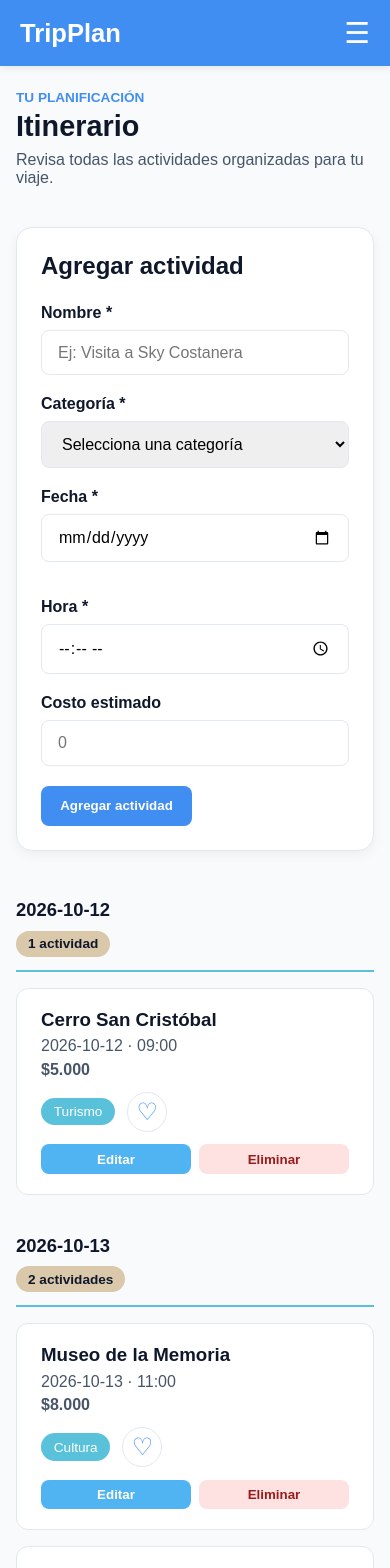
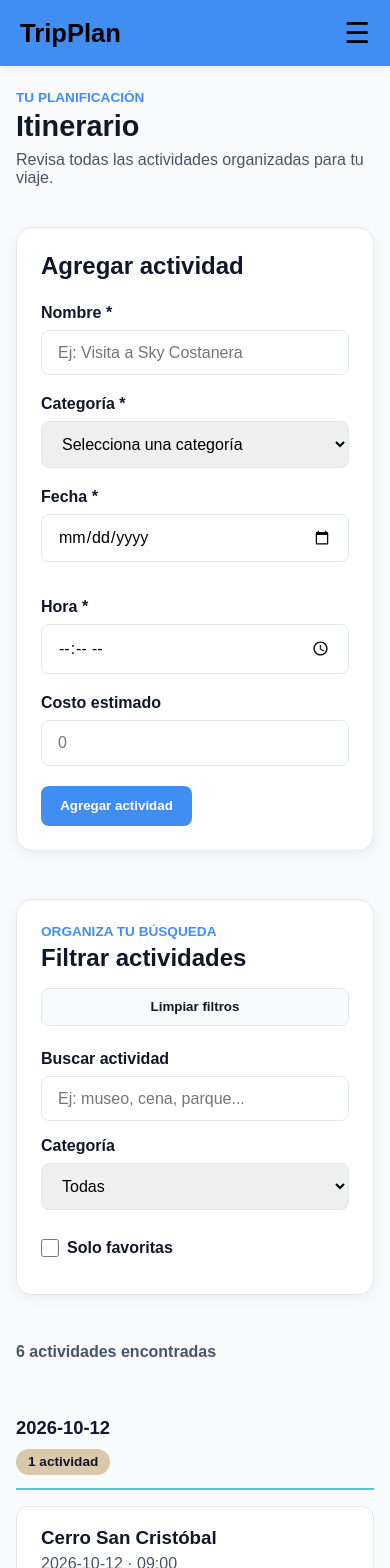
Before and after one commit to marycodder/viajes, a React (Vite) app: page /itinerario in a window 390 px wide. Shown: the top 1568 px of the page. Built offline with nearby package versions, Linux system fonts and the light colour scheme.

Commit message:
Se añadió filtro a itinerario

```diff
--- a/src/pages/Itinerario.jsx
+++ b/src/pages/Itinerario.jsx
@@ -1,3 +1,5 @@
+import { useState } from 'react';
+
 import ActivityCard from '../components/ActivityCard';
 import ActivityForm from '../components/ActivityForm';
 
@@ -6,6 +8,10 @@ function Itinerario({
   setActividades,
   onAlternarFavorito,
 }) {
+  const [busqueda, setBusqueda] = useState('');
+  const [categoria, setCategoria] = useState('Todas');
+  const [soloFavoritos, setSoloFavoritos] = useState(false);
+
   const agregarActividad = (nuevaActividad) => {
     setActividades((actividadesActuales) => [
       ...actividadesActuales,
@@ -23,7 +29,9 @@ function Itinerario({
     }
 
     setActividades((actividadesActuales) =>
-      actividadesActuales.filter((actividad) => actividad.id !== id)
+      actividadesActuales.filter(
+        (actividad) => actividad.id !== id
+      )
     );
   };
 
@@ -37,12 +45,39 @@ function Itinerario({
     );
   };
 
-  const actividadesOrdenadas = [...actividades].sort((a, b) => {
+  const limpiarFiltros = () => {
+    setBusqueda('');
+    setCategoria('Todas');
+    setSoloFavoritos(false);
+  };
+
+  const actividadesFiltradas = actividades.filter((actividad) => {
+    const coincideBusqueda = actividad.nombre
+      .toLowerCase()
+      .includes(busqueda.toLowerCase());
+
+    const coincideCategoria =
+      categoria === 'Todas' ||
+      actividad.categoria === categoria;
+
+    const coincideFavorito =
+      !soloFavoritos || actividad.favorito;
+
+    return (
+      coincideBusqueda &&
+      coincideCategoria &&
+      coincideFavorito
+    );
+  });
+
+  const actividadesOrdenadas = [...actividadesFiltradas].sort(
+    (a, b) => {
       const fechaA = new Date(`${a.fecha}T${a.hora}`);
       const fechaB = new Date(`${b.fecha}T${b.hora}`);
 
       return fechaA - fechaB;
-  });
+    }
+  );
 
   const actividadesPorFecha = actividadesOrdenadas.reduce(
     (grupos, actividad) => {
@@ -66,13 +101,111 @@ function Itinerario({
 
         <h2>Itinerario</h2>
 
-        <p>Revisa todas las actividades organizadas para tu viaje.</p>
+        <p>
+          Revisa todas las actividades organizadas para tu viaje.
+        </p>
       </section>
 
       <ActivityForm onAgregarActividad={agregarActividad} />
 
+      <section className="itinerary-filters">
+        <div className="filters-header">
+          <div>
+            <p className="section-label">Organiza tu búsqueda</p>
+            <h2>Filtrar actividades</h2>
+          </div>
+
+          <button
+            className="clear-filters-button"
+            onClick={limpiarFiltros}
+          >
+            Limpiar filtros
+          </button>
+        </div>
+
+        <div className="filters-grid">
+          <div className="filter-group">
+            <label htmlFor="buscar-actividad">
+              Buscar actividad
+            </label>
+
+            <input
+              id="buscar-actividad"
+              type="text"
+              placeholder="Ej: museo, cena, parque..."
+              value={busqueda}
+              onChange={(evento) =>
+                setBusqueda(evento.target.value)
+              }
+            />
+          </div>
+
+          <div className="filter-group">
+            <label htmlFor="categoria-filtro">
+              Categoría
+            </label>
+
+            <select
+              id="categoria-filtro"
+              value={categoria}
+              onChange={(evento) =>
+                setCategoria(evento.target.value)
+              }
+            >
+              <option value="Todas">Todas</option>
+              <option value="Turismo">Turismo</option>
+              <option value="Cultura">Cultura</option>
+              <option value="Gastronomía">
+                Gastronomía
+              </option>
+              <option value="Paseo">Paseo</option>
+              <option value="Entretenimiento">
+                Entretenimiento
+              </option>
+            </select>
+          </div>
+
+          <label className="favorite-filter">
+            <input
+              type="checkbox"
+              checked={soloFavoritos}
+              onChange={(evento) =>
+                setSoloFavoritos(evento.target.checked)
+              }
+            />
+
+            <span>Solo favoritas</span>
+          </label>
+        </div>
+      </section>
+
       <section className="itinerary-content">
-        {Object.entries(actividadesPorFecha).map(
+        <div className="itinerary-results">
+          <span>
+            {actividadesFiltradas.length}{' '}
+            {actividadesFiltradas.length === 1
+              ? 'actividad encontrada'
+              : 'actividades encontradas'}
+          </span>
+        </div>
+
+        {actividadesFiltradas.length === 0 ? (
+          <div className="itinerary-empty">
+            <h3>No encontramos actividades</h3>
+
+            <p>
+              Prueba modificando o limpiando los filtros.
+            </p>
+
+            <button
+              className="primary-button"
+              onClick={limpiarFiltros}
+            >
+              Limpiar filtros
+            </button>
+          </div>
+        ) : (
+          Object.entries(actividadesPorFecha).map(
             ([fecha, actividadesDelDia]) => (
               <div className="itinerary-day" key={fecha}>
                 <div className="itinerary-date">
@@ -91,13 +224,20 @@ function Itinerario({
                     <ActivityCard
                       key={actividad.id}
                       actividad={actividad}
-                    onActualizarActividad={actualizarActividad}
-                    onEliminarActividad={eliminarActividad}
-                    onAlternarFavorito={onAlternarFavorito}
+                      onActualizarActividad={
+                        actualizarActividad
+                      }
+                      onEliminarActividad={
+                        eliminarActividad
+                      }
+                      onAlternarFavorito={
+                        onAlternarFavorito
+                      }
                     />
                   ))}
                 </div>
               </div>
+            )
           )
         )}
       </section>
--- a/src/styles/styles.css
+++ b/src/styles/styles.css
@@ -874,6 +874,122 @@ a {
   color: var(--color-primary);
   font-size: 1.15rem;
 }
+
+/* Filtros del itinerario */
+
+.itinerary-filters {
+  margin-bottom: 3rem;
+  padding: 1.5rem;
+
+  background-color: var(--color-surface);
+  border: 1px solid var(--color-border);
+  border-radius: 16px;
+
+  box-shadow: 0 4px 12px rgba(0, 0, 0, 0.05);
+}
+
+.filters-header {
+  display: flex;
+  justify-content: space-between;
+  align-items: flex-end;
+  gap: 1rem;
+
+  margin-bottom: 1.5rem;
+}
+
+.filters-grid {
+  display: grid;
+  grid-template-columns: 2fr 1fr auto;
+  gap: 1rem;
+  align-items: end;
+}
+
+.filter-group {
+  display: flex;
+  flex-direction: column;
+  gap: 0.5rem;
+}
+
+.filter-group label {
+  font-weight: 600;
+}
+
+.filter-group input,
+.filter-group select {
+  width: 100%;
+  padding: 0.8rem 1rem;
+
+  border: 1px solid var(--color-border);
+  border-radius: 8px;
+
+  font: inherit;
+}
+
+.filter-group input:focus,
+.filter-group select:focus {
+  outline: 2px solid var(--color-secondary);
+  border-color: transparent;
+}
+
+.favorite-filter {
+  display: flex;
+  align-items: center;
+  gap: 0.5rem;
+
+  min-height: 44px;
+
+  font-weight: 600;
+  cursor: pointer;
+}
+
+.favorite-filter input {
+  width: 18px;
+  height: 18px;
+}
+
+.clear-filters-button {
+  padding: 0.65rem 1rem;
+
+  border: 1px solid var(--color-border);
+  border-radius: 8px;
+
+  background-color: var(--color-background);
+  color: var(--color-text);
+
+  font-weight: 600;
+  cursor: pointer;
+}
+
+.clear-filters-button:hover {
+  background-color: var(--color-sand);
+}
+
+.itinerary-results {
+  margin-bottom: 1rem;
+
+  color: var(--color-text-secondary);
+  font-weight: 600;
+}
+
+.itinerary-empty {
+  padding: 3rem 2rem;
+
+  background-color: var(--color-surface);
+  border: 1px solid var(--color-border);
+  border-radius: 16px;
+
+  text-align: center;
+}
+
+.itinerary-empty h3 {
+  margin-bottom: 0.5rem;
+}
+
+.itinerary-empty p {
+  margin-bottom: 1.5rem;
+
+  color: var(--color-text-secondary);
+}
 /* RESPONSIVE */
 
 @media (max-width: 768px) {
@@ -1019,10 +1135,81 @@ a {
 .trip-summary-grid {
   grid-template-columns: repeat(2, 1fr);
 }
+/* Texto negro en Navbar y Dashboard */
+
+/* Navbar */
+.navbar {
+  color: #000000;
+}
+
+.navbar-brand h1 {
+  color: #000000;
+}
+
+.navbar-links a {
+  color: #000000;
+}
+
+.menu-toggle {
+  color: #000000;
+}
+
+/* Dashboard */
+.dashboard,
+.dashboard h1,
+.dashboard h2,
+.dashboard h3,
+.dashboard p,
+.dashboard span {
+  color: #000000;
+}
+
+/* Montos de las tarjetas */
+.stat-card,
+.stat-card h3,
+.stat-card p,
+.stat-card span,
+.stat-value {
+  color: #000000;
+}
+
+/* Costos de actividades */
+.activity-cost {
+  color: #000000;
+}
+
+/* Montos del resumen del viaje */
+.summary-item strong {
+  color: #000000;
+}
+
+/* Etiquetas del resumen */
+.summary-item span {
+  color: #000000;
+}
+
+
 
 @media (max-width: 480px) {
   .trip-summary-grid {
     grid-template-columns: 1fr;
   }
 }
+
+.filters-header {
+  flex-direction: column;
+  align-items: flex-start;
 }
+
+.filters-grid {
+  grid-template-columns: 1fr;
+}
+
+.clear-filters-button {
+  width: 100%;
+}
+
+.favorite-filter {
+  width: 100%;
+}
+}
```
Lines whose indentation alone changed are shown as unchanged.
